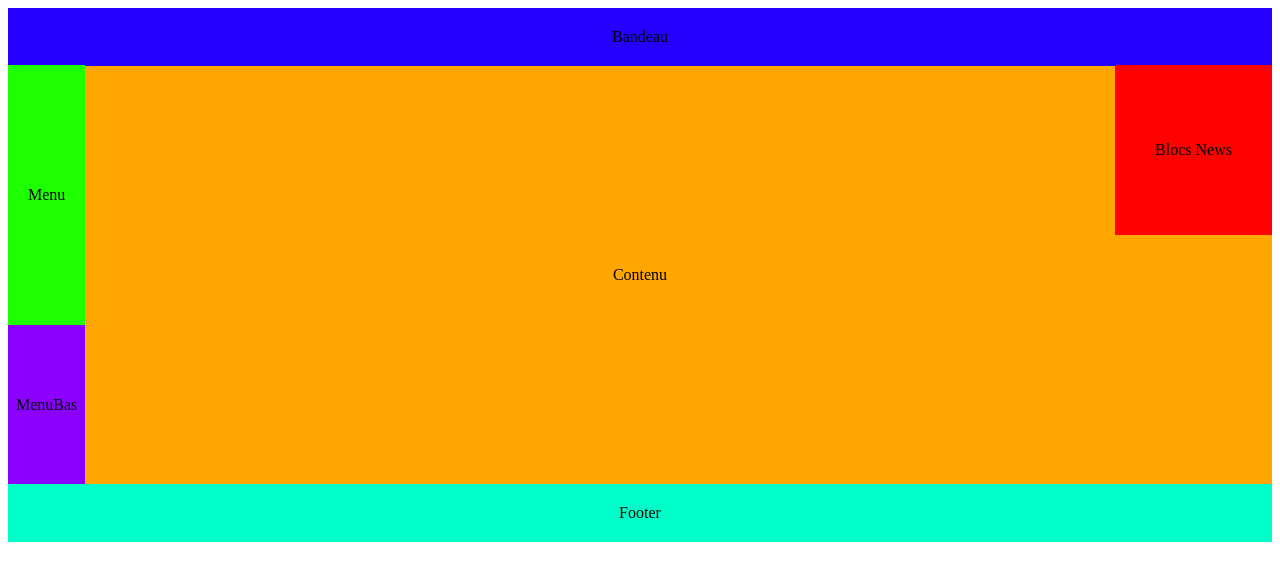
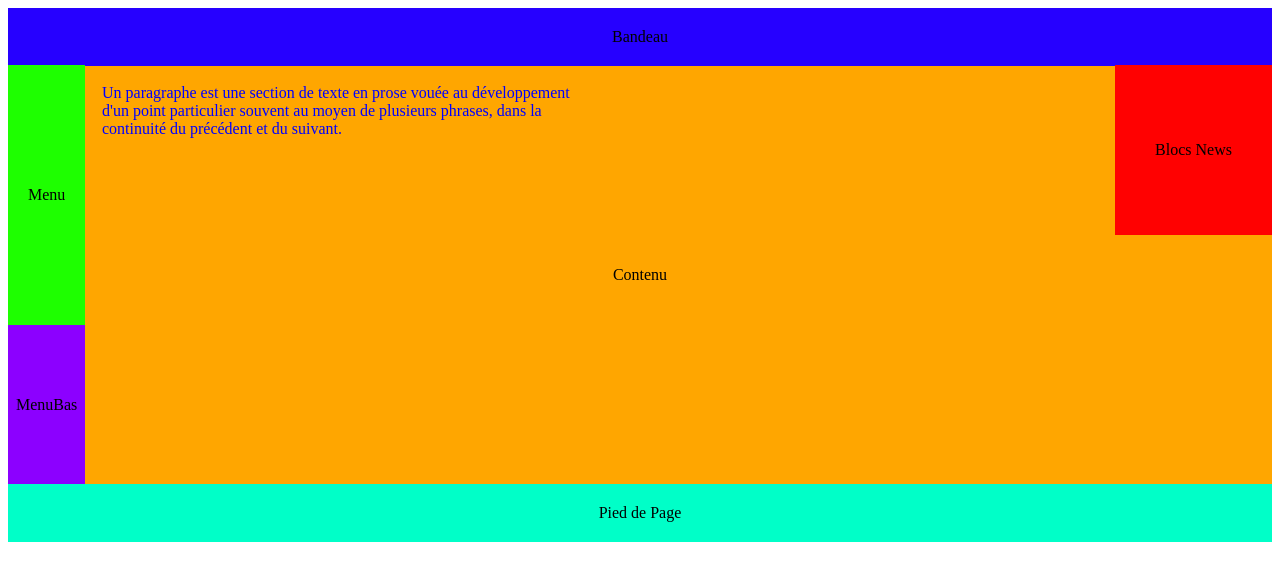
Before and after one commit to J0afr/Vscode, a plain HTML site: page index.html in a window 1280 px wide. Drawn offline with Linux system fonts and the light colour scheme.

Commit message:
CSS TP SUITE

```diff
--- a/index.html
+++ b/index.html
@@ -13,17 +13,21 @@
     </div>
     <div id= "Contenu">
         Contenu
+        <div id ="Text">
+            Un paragraphe est une section de texte en prose vouée au développement <br>d'un point particulier souvent au moyen de plusieurs phrases, dans la <br> continuité du précédent et du suivant.
+        </div>
         <div id="Menu">
             Menu
         </div>
     <div id="MenuBas">
         MenuBas
     </div>
+
         </div>
 
     </div>
-    <div id="Footer">
-        Footer
+    <div id="PiedDePage">
+        Pied de Page
     </div>
 </body>
 <div id="BlocsNews">
--- a/main.css
+++ b/main.css
@@ -11,8 +11,20 @@
     display: flex;
     justify-content: center;
     align-items: center;
+
 }
-#Footer{
+#Text{
+    padding: 100px;
+    color:blue;
+    height:20px;
+    position: absolute;
+    top:1px;
+    left:2px;
+    display: flex;
+    justify-content: center;
+    align-items: center;
+}
+#PiedDePage{
     background-color: #00ffc8;
     padding: 20px;
     display: flex;
```
